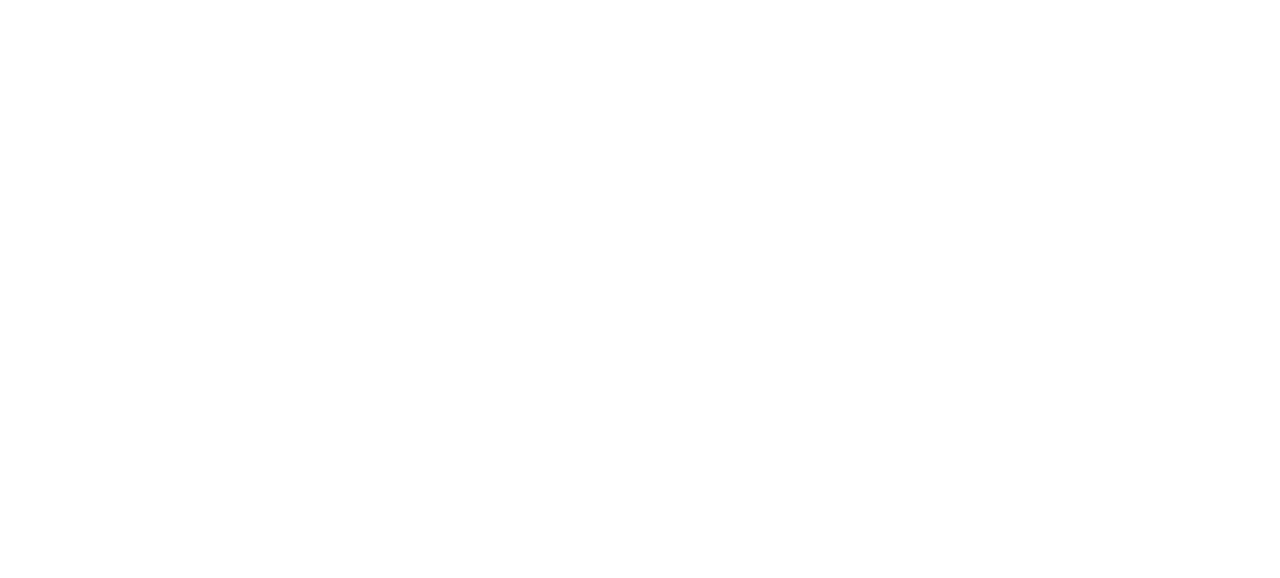
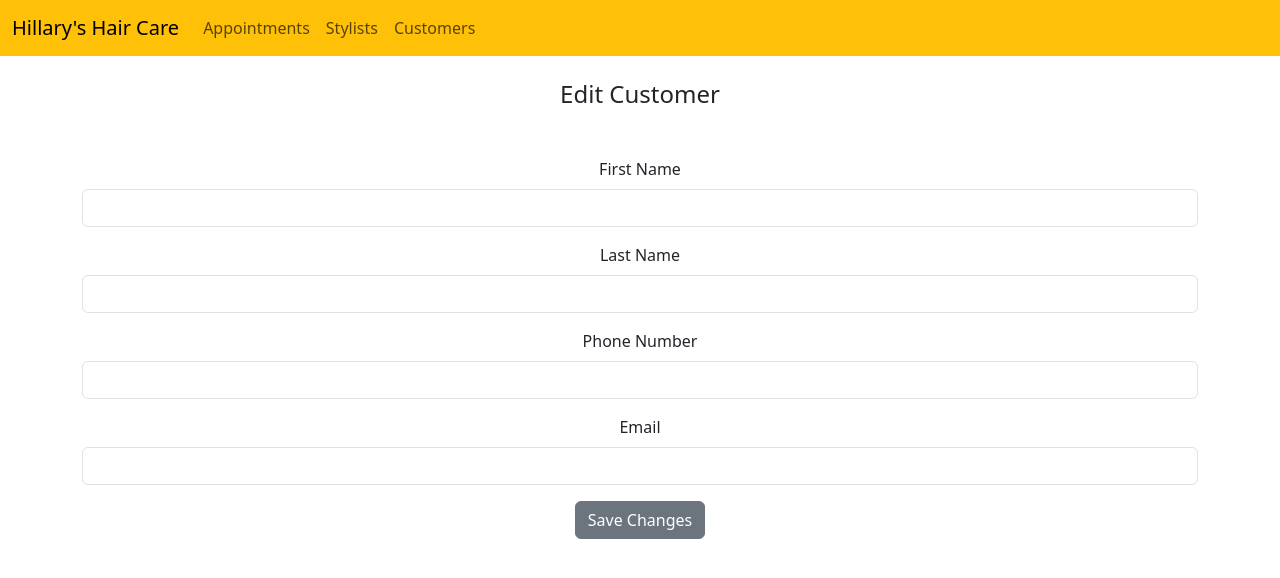
Before and after one commit to Clonchmr/Hillarys-Hair-Care, a React (Vite) app in the folder client/: page /customers/1/edit in a window 1280 px wide. Before the commit this address had no page. Shown: the top 578 px of the page. Built offline with nearby package versions, Linux system fonts and the light colour scheme; no server answers.

Commit message:
added edit customer form

```diff
--- a/client/src/Components/CustomerDetails.jsx
+++ b/client/src/Components/CustomerDetails.jsx
@@ -1,13 +1,15 @@
 import { useEffect, useState } from "react";
-import { useParams } from "react-router-dom";
+import { useNavigate, useParams } from "react-router-dom";
 import { getCustomerById } from "../data/customerData";
-import { Card, CardBody, CardText, Table } from "reactstrap";
+import { Button, Card, CardBody, CardText, Table } from "reactstrap";
 import { convertTimeTo12, getCostAsDollars } from "../exports";
 
 export const CustomerDetails = () => {
   const [customer, setCustomer] = useState({});
 
   const { id } = useParams();
+
+  const navigate = useNavigate();
 
   useEffect(() => {
     getCustomerById(id).then(setCustomer);
@@ -20,6 +22,14 @@ export const CustomerDetails = () => {
             <div>
               <CardText>{`First Name: ${customer.firstName}`}</CardText>
               <CardText>{`Last Name: ${customer.lastName}`}</CardText>
+              <Button
+                className="btn"
+                onClick={() => {
+                  navigate(`/customers/${id}/edit`);
+                }}
+              >
+                Edit
+              </Button>
             </div>
             <div>
               <CardText>{`Phone Number: ${customer.phoneNumber}`}</CardText>
--- /dev/null
+++ b/client/src/Components/Forms/EditCustomer.jsx
@@ -0,0 +1,96 @@
+import { useEffect, useState } from "react";
+import { useNavigate, useParams } from "react-router-dom";
+import { getCustomerById, updateCustomer } from "../../data/customerData";
+import { Button, FormGroup, Input, Label } from "reactstrap";
+
+export const EditCustomer = () => {
+  const [customer, setCustomer] = useState({});
+
+  const { id } = useParams();
+
+  const navigate = useNavigate();
+
+  useEffect(() => {
+    getCustomerById(id).then(setCustomer);
+  }, [id]);
+
+  const handleUpdateCustomer = (customerId, customerObj, e) => {
+    e.preventDefault();
+    updateCustomer(customerId, customerObj).then(() => {
+      navigate("/customers");
+    });
+  };
+
+  return (
+    <div className="container">
+      <form>
+        <h4 className="mt-4">Edit Customer</h4>
+        <FormGroup className="mt-5">
+          <Label for="editCustomerFirstName">First Name</Label>
+          <Input
+            type="text"
+            id="editCustomerFirstName"
+            required
+            value={customer.firstName}
+            onChange={(e) => {
+              const data = { ...customer };
+              data.firstName = e.target.value;
+              setCustomer(data);
+            }}
+          />
+        </FormGroup>
+        <FormGroup>
+          <Label for="editCustomerLastName">Last Name</Label>
+          <Input
+            type="text"
+            id="editCustomerLastName"
+            required
+            value={customer.lastName}
+            onChange={(e) => {
+              const data = { ...customer };
+              data.lastName = e.target.value;
+              setCustomer(data);
+            }}
+          />
+        </FormGroup>
+        <FormGroup>
+          <Label for="editCustomerPhone">Phone Number</Label>
+          <Input
+            type="text"
+            id="editCustomerPhone"
+            required
+            value={customer.phoneNumber}
+            onChange={(e) => {
+              const data = { ...customer };
+              data.phoneNumber = e.target.value;
+              setCustomer(data);
+            }}
+          />
+        </FormGroup>
+        <FormGroup>
+          <Label for="editCustomerEmail">Email</Label>
+          <Input
+            type="text"
+            id="editCustomerEmail"
+            required
+            value={customer.email}
+            onChange={(e) => {
+              const data = { ...customer };
+              data.email = e.target.value;
+              setCustomer(data);
+            }}
+          />
+        </FormGroup>
+        <Button
+          className="btn"
+          type="submit"
+          onClick={(e) => {
+            handleUpdateCustomer(id, customer, e);
+          }}
+        >
+          Save Changes
+        </Button>
+      </form>
+    </div>
+  );
+};
--- a/client/src/data/customerData.js
+++ b/client/src/data/customerData.js
@@ -7,3 +7,13 @@ export const getCustomers = () => {
 export const getCustomerById = (id) => {
   return fetch(`${_apiString}/${id}`).then((res) => res.json());
 };
+
+export const updateCustomer = (id, customerObj) => {
+  return fetch(`${_apiString}/${id}`, {
+    method: "PUT",
+    headers: {
+      "Content-Type": "application/json",
+    },
+    body: JSON.stringify(customerObj),
+  });
+};
--- a/client/src/main.jsx
+++ b/client/src/main.jsx
@@ -11,6 +11,7 @@ import { StylistDetails } from "./Components/StylistDetails.jsx";
 import { EditStylist } from "./Components/Forms/EditStylist.jsx";
 import { CustomerList } from "./Components/CustomerList.jsx";
 import { CustomerDetails } from "./Components/CustomerDetails.jsx";
+import { EditCustomer } from "./Components/Forms/EditCustomer.jsx";
 
 createRoot(document.getElementById("root")).render(
   <BrowserRouter>
@@ -30,6 +31,7 @@ createRoot(document.getElementById("root")).render(
         <Route path="customers">
           <Route index element={<CustomerList />} />
           <Route path=":id" element={<CustomerDetails />} />
+          <Route path=":id/edit" element={<EditCustomer />} />
         </Route>
       </Route>
     </Routes>
```
Also changed, not shown: 1 other file (tests, documents, lock files or other folders).
